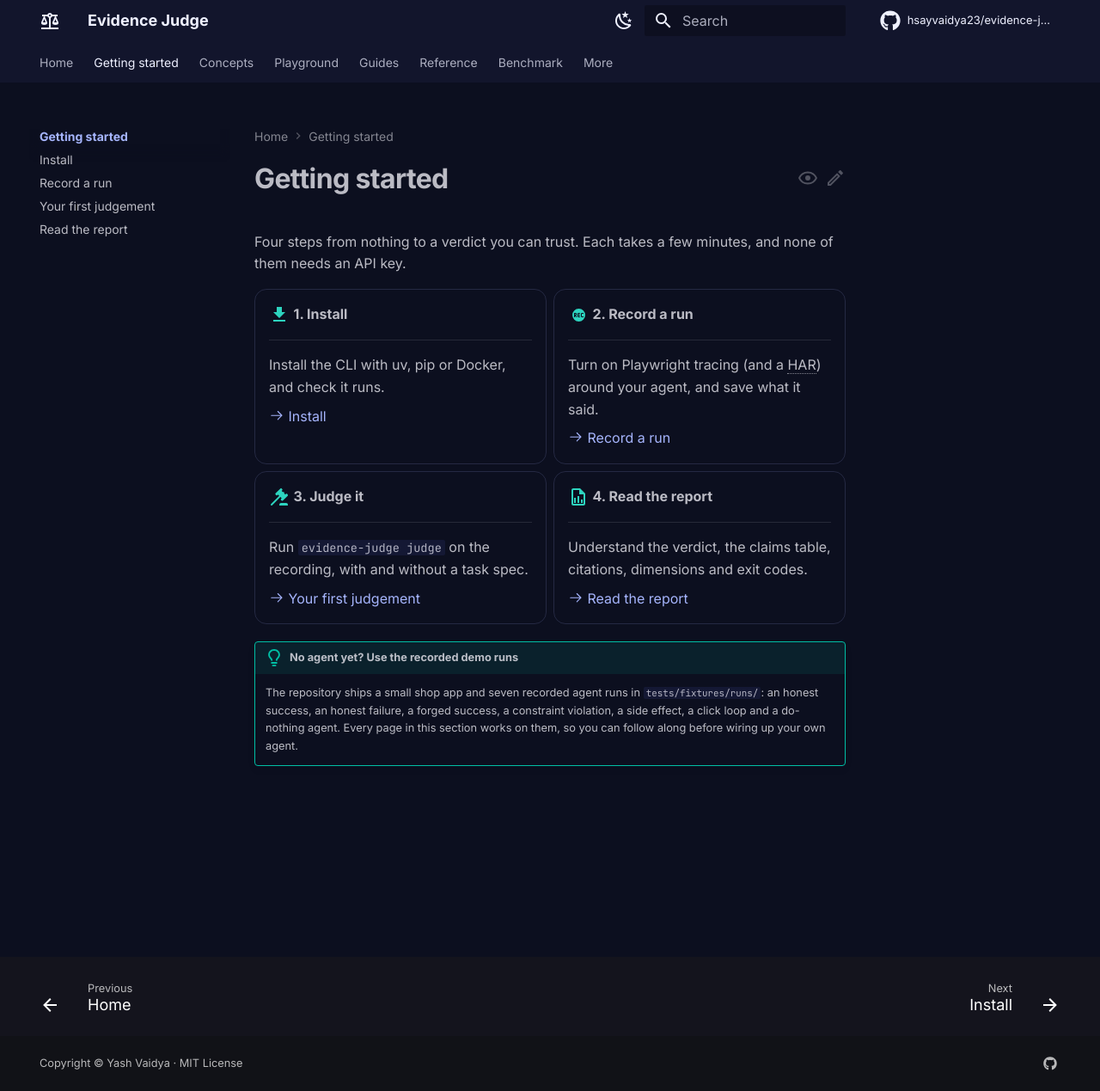
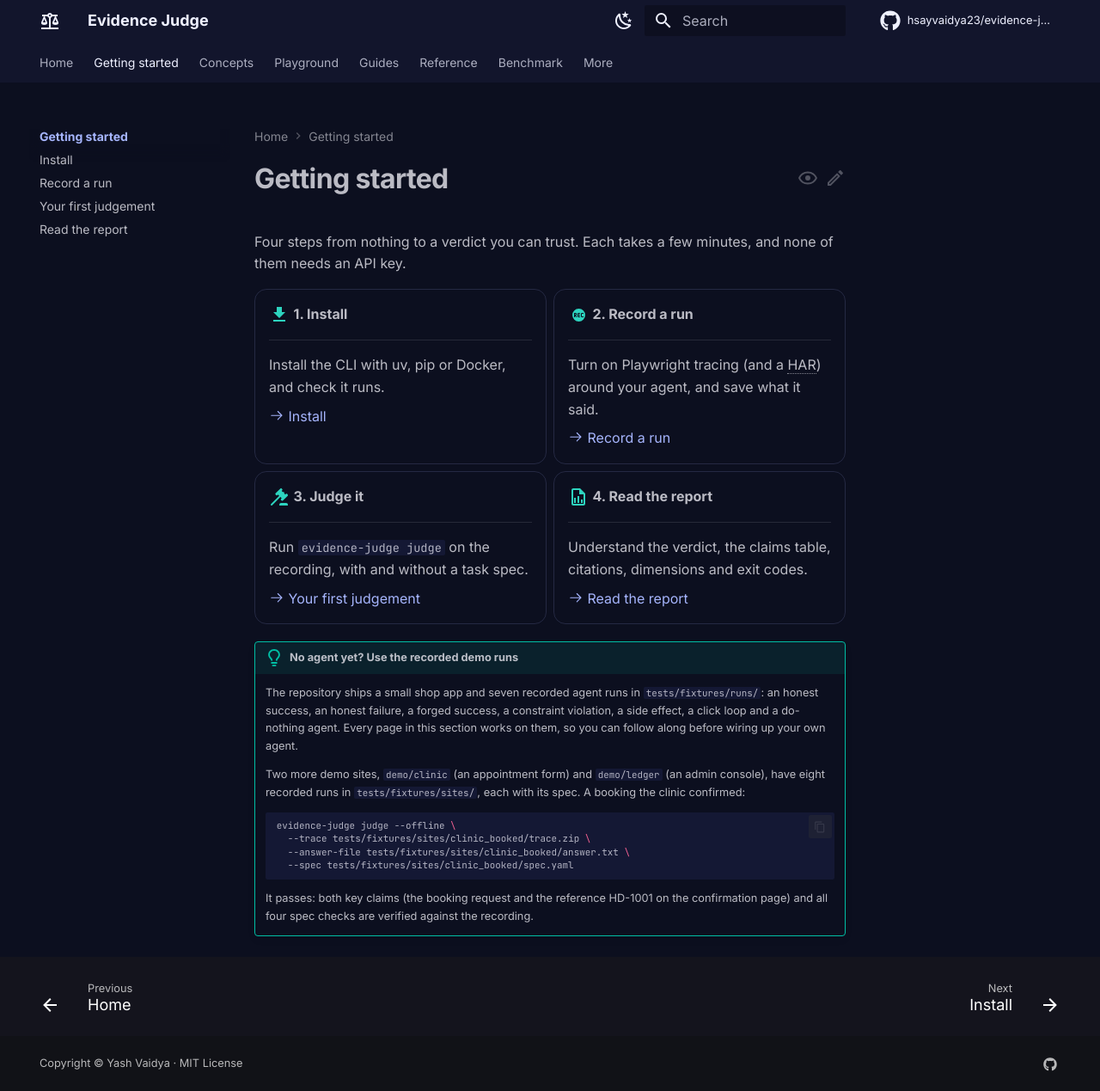
Before and after one commit to hsayvaidya23/evidence-judge, an MkDocs documentation site: the page built from docs/getting-started/index.md, in a window 1280 px wide and 1269 px high. Shown: the whole window at 86% size. Built offline with MkDocs 1.6.1 and Material for MkDocs 9.7.7, drawn with Linux system fonts in a browser that asks for light colours; comment, search, counter and statistics services are not loaded.

Commit message:
docs: point to the clinic and console demo sites and their recorded runs
The README's demo section and the getting-started tip named only the shop. Both now mention
demo/clinic and demo/ledger, the eight runs in tests/fixtures/sites/ and an offline judge of
clinic_booked with its spec (PASS, 2 key claims and 4 spec checks verified).

````diff
--- a/docs/getting-started/index.md
+++ b/docs/getting-started/index.md
@@ -49,3 +49,17 @@ needs an API key.
     `tests/fixtures/runs/`: an honest success, an honest failure, a forged success, a constraint
     violation, a side effect, a click loop and a do-nothing agent. Every page in this section
     works on them, so you can follow along before wiring up your own agent.
+
+    Two more demo sites, `demo/clinic` (an appointment form) and `demo/ledger` (an admin
+    console), have eight recorded runs in `tests/fixtures/sites/`, each with its spec. A booking
+    the clinic confirmed:
+
+    ```bash
+    evidence-judge judge --offline \
+      --trace tests/fixtures/sites/clinic_booked/trace.zip \
+      --answer-file tests/fixtures/sites/clinic_booked/answer.txt \
+      --spec tests/fixtures/sites/clinic_booked/spec.yaml
+    ```
+
+    It passes: both key claims (the booking request and the reference HD-1001 on the
+    confirmation page) and all four spec checks are verified against the recording.
````
Also changed, not shown: README.md (+10 -0 lines).
